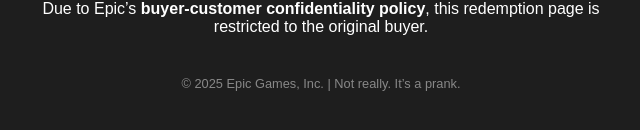
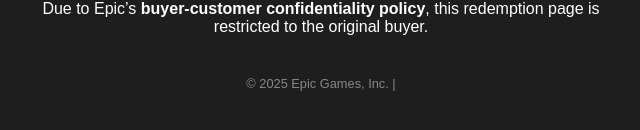
Before and after one commit to jayjay292-cp9/loj, a plain HTML site: page index.html in a window 1280 px wide. Shown: the part 294-424 px from the top of the page, without its empty margins (319-959 px from the left). Drawn offline with Linux system fonts and the light colour scheme.

Commit message:
Update index.html

```diff
--- a/index.html
+++ b/index.html
@@ -37,7 +37,7 @@
     <h2 class="highlight">JayJay527</h2>
     <p>Due to Epic’s <strong>buyer-customer confidentiality policy</strong>, this redemption page is restricted to the original buyer.</p>
     <div class="footer">
-      &copy; 2025 Epic Games, Inc. | Not really. It’s a prank.
+      &copy; 2025 Epic Games, Inc. |
     </div>
   </div>
 </body>
```
